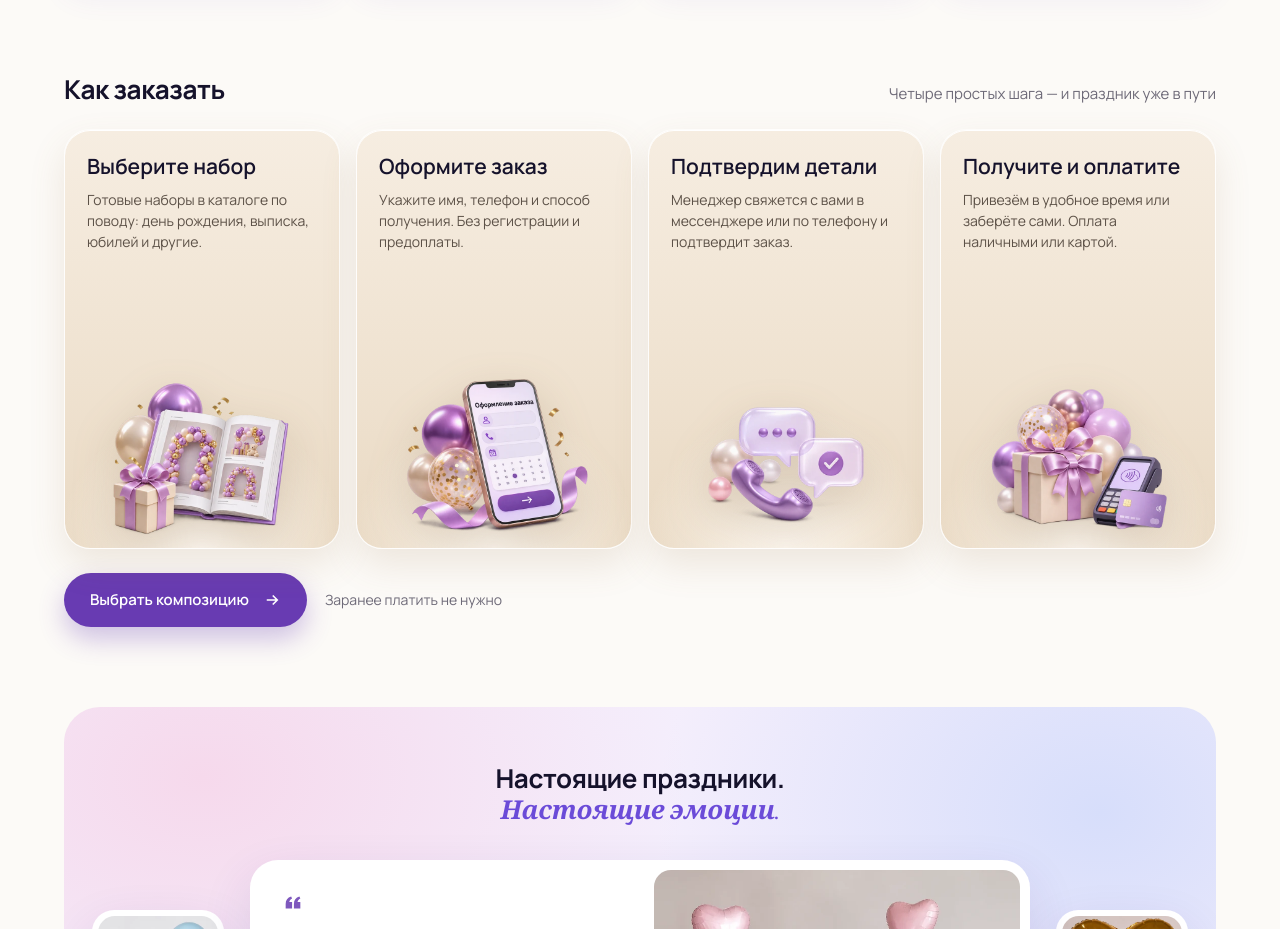
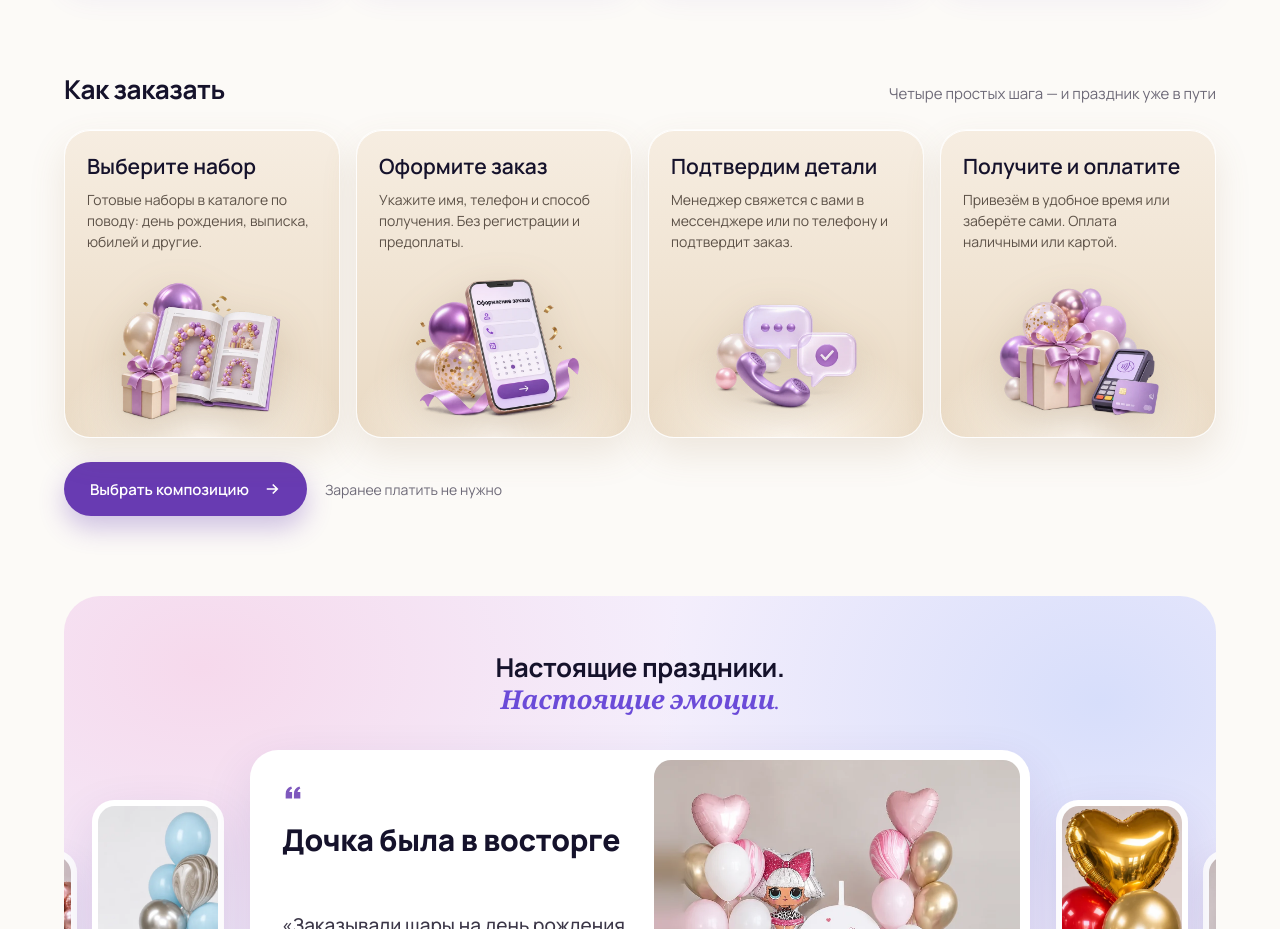
Before and after one commit to sergeitukan1399-sudo/alisa-decor-site, a plain HTML site: page index.html in a window 1280 px wide. Shown: the part 2060-2989 px from the top of the page. Drawn offline with nearby package versions, Linux system fonts and the light colour scheme.

Commit message:
Компактные карточки «Как заказать»
Co-Authored-By: Claude Opus 5.5 <noreply@anthropic.com>
Claude-Session: https://claude.ai/code/session_01Fytt34XpsEiyTrq7aYvPLR

```diff
--- a/index.html
+++ b/index.html
@@ -1275,6 +1275,10 @@ body.copage .tabbar{display:none!important}
 @media (max-width:860px){.hw{background:radial-gradient(80% 45% at 50% 0%,rgba(255,250,243,.95) 0%,rgba(255,250,243,0) 75%),linear-gradient(0deg,#F6EDE1 0%,#EFE2D0 60%,#E9D9C3 100%)!important}}
 @media (min-width:861px) and (max-width:1180px){.hw{padding-left:16px!important;padding-right:16px!important}.hw h3{font-size:17px!important;white-space:nowrap}.hw p{font-size:13px!important}}
 @media (max-width:860px){.hw p{max-width:255px}}
+/* how: compact cards */
+.hw{min-height:0!important}
+.hwimg{margin:10px auto -4px!important;padding-top:0!important;width:78%!important}
+@media (max-width:860px){.hw{padding:0 18px 18px!important}.hwimg{width:56%!important;max-width:200px!important;margin:8px auto 4px!important}}
 /* compact filter + sort, equal width */
 .toolbar .fbtn,.toolbar .select{min-height:40px!important;height:40px;font-size:14px!important;font-weight:600!important;width:210px;margin:0!important;box-sizing:border-box}
 .toolbar .fbtn{padding:0 16px!important;gap:8px!important;justify-content:center}
```
